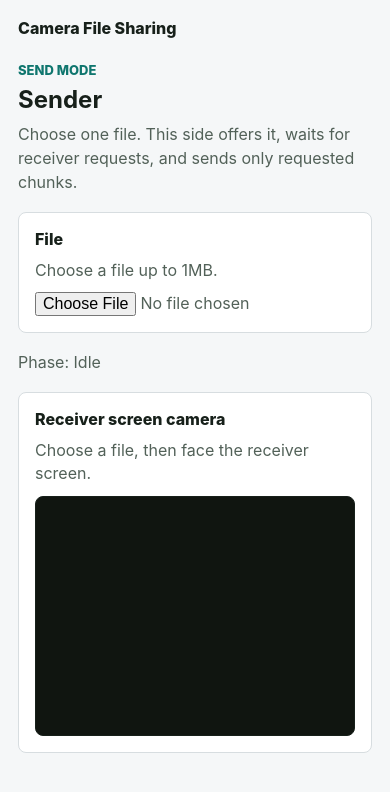
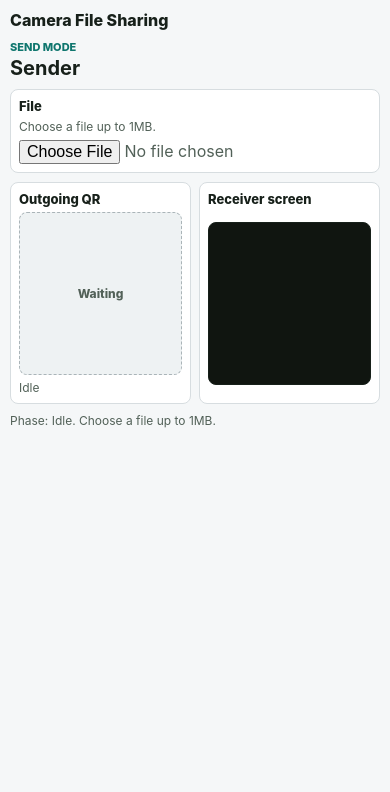
Before and after one commit to serendip811/CameraFileShareing, a React (Vite) app: page / in a window 390 px wide. Both pictures are taken after a click on the button "Send". Shown: the top 792 px of the page. Built offline with nearby package versions, Linux system fonts and the light colour scheme.

Commit message:
feat: compact QR transfer workspace

```diff
--- a/src/App.tsx
+++ b/src/App.tsx
@@ -463,25 +463,30 @@ function SendPanel() {
         />
       </label>
 
-      {qrUrl !== '' && (
+      <div className="transferSurface" aria-label="Transfer workspace">
         <figure className="qrStage">
+          <span className="fieldTitle">Outgoing QR</span>
+          {qrUrl !== '' ? (
             <img className="qrImage" src={qrUrl} alt="Current transfer QR frame" />
-          <figcaption>
-            QR {frameIndex + 1} of {frameCount}
-          </figcaption>
+          ) : (
+            <div className="emptyVisual" aria-hidden="true">
+              Waiting
+            </div>
+          )}
+          <figcaption>{qrUrl !== '' ? `QR ${frameIndex + 1} of ${frameCount}` : getSenderPhaseLabel(phase)}</figcaption>
         </figure>
-      )}
-
-      <p className="statusLine" aria-live="polite">
-        Phase: {getSenderPhaseLabel(phase)}
-      </p>
 
         <div className="cameraPanel">
-        <span className="fieldTitle">Receiver screen camera</span>
+          <span className="fieldTitle">Receiver screen</span>
           <span className="fieldHint">{cameraMessage}</span>
           <video className="cameraPreview compactPreview" ref={responseVideoRef} muted playsInline />
           <canvas ref={responseCanvasRef} hidden />
         </div>
+      </div>
+
+      <p className="statusLine" aria-live="polite">
+        Phase: {getSenderPhaseLabel(phase)}. {status}
+      </p>
 
       {error !== '' && (
         <p className="errorLine" role="alert">
@@ -814,8 +819,26 @@ function ReceivePanel() {
         <p className="subtitle">Keep this camera on the sender screen. This side requests chunks, verifies them, and shows the next QR automatically.</p>
       </div>
 
+      <div className="transferSurface" aria-label="Transfer workspace">
+        <div className="cameraPanel">
+          <span className="fieldTitle">Sender screen</span>
+          <span className="fieldHint">{message}</span>
           <video className="cameraPreview" ref={videoRef} muted playsInline />
           <canvas ref={canvasRef} hidden />
+        </div>
+
+        <figure className="qrStage">
+          <span className="fieldTitle">Outgoing QR</span>
+          {resultQrUrl !== '' ? (
+            <img className="qrImage" src={resultQrUrl} alt={resultType === 'ack' ? 'ACK QR payload' : 'Chunk request QR payload'} />
+          ) : (
+            <div className="emptyVisual" aria-hidden="true">
+              Waiting
+            </div>
+          )}
+          <figcaption>{resultQrUrl !== '' ? (resultType === 'ack' ? 'ACK payload' : 'Chunk request') : 'Request QR'}</figcaption>
+        </figure>
+      </div>
 
       <p className="statusLine" aria-live="polite">
         {offer !== null && receiverState.manifest === null
@@ -828,13 +851,6 @@ function ReceivePanel() {
         <p className="errorLine" role="alert">
           {error}
         </p>
-      )}
-
-      {resultQrUrl !== '' && (
-        <figure className="qrStage">
-          <img className="qrImage" src={resultQrUrl} alt={resultType === 'ack' ? 'ACK QR payload' : 'Chunk request QR payload'} />
-          <figcaption>{resultType === 'ack' ? 'ACK payload' : 'Chunk request'}</figcaption>
-        </figure>
       )}
 
       {download !== null && (
--- a/src/styles.css
+++ b/src/styles.css
@@ -64,7 +64,7 @@ textarea:focus-visible {
 
 .workPanel {
   display: grid;
-  gap: 18px;
+  gap: 14px;
 }
 
 .panelHeader {
@@ -151,11 +151,21 @@ h2 {
 .payloadPanel,
 .cameraPanel {
   display: grid;
-  gap: 10px;
+  gap: 8px;
   border: 1px solid #d7dde0;
   border-radius: 8px;
   background: #fff;
-  padding: 16px;
+  padding: 12px;
+}
+
+.transferSurface {
+  display: grid;
+  grid-template-columns: repeat(2, minmax(0, 1fr));
+  gap: 10px;
+  align-items: stretch;
+  width: 100%;
+  max-width: 860px;
+  margin: 0 auto;
 }
 
 .fieldTitle {
@@ -165,7 +175,7 @@ h2 {
 
 .fieldHint {
   color: #526158;
-  line-height: 1.45;
+  line-height: 1.35;
 }
 
 input[type="file"] {
@@ -185,24 +195,28 @@ input[type="file"] {
 
 .qrStage {
   display: grid;
-  justify-items: start;
-  gap: 10px;
+  gap: 8px;
+  align-content: start;
+  border: 1px solid #d7dde0;
+  border-radius: 8px;
+  background: #fff;
+  padding: 12px;
   color: #526158;
   font-size: 14px;
 }
 
 .qrImage {
-  width: min(72vw, 420px);
+  width: 100%;
   aspect-ratio: 1;
   border: 1px solid #17201a;
   border-radius: 8px;
   background: #fff;
-  padding: 12px;
+  padding: 8px;
 }
 
 .cameraPreview {
   width: 100%;
-  aspect-ratio: 4 / 3;
+  aspect-ratio: 1;
   border: 1px solid #17201a;
   border-radius: 8px;
   background: #101510;
@@ -210,12 +224,24 @@ input[type="file"] {
 }
 
 .compactPreview {
-  max-height: 260px;
+  max-height: none;
 }
 
 .statusLine {
   color: #526158;
-  line-height: 1.45;
+  line-height: 1.35;
+}
+
+.emptyVisual {
+  width: 100%;
+  aspect-ratio: 1;
+  border: 1px dashed #aab4b8;
+  border-radius: 8px;
+  background: #eef2f3;
+  color: #526158;
+  display: grid;
+  place-items: center;
+  font-weight: 800;
 }
 
 .srOnly {
@@ -258,15 +284,28 @@ textarea {
 
 @media (max-width: 640px) {
   .appShell {
-    padding: 18px;
+    min-height: 100svh;
+    padding: 10px;
   }
 
   .topBar {
-    margin-bottom: 24px;
+    margin-bottom: 10px;
   }
 
   .heroPanel {
     padding-top: 22px;
+  }
+
+  .workPanel {
+    gap: 9px;
+  }
+
+  .panelHeader {
+    gap: 3px;
+  }
+
+  .eyebrow {
+    font-size: 11px;
   }
 
   h1 {
@@ -274,11 +313,43 @@ textarea {
   }
 
   h2 {
-    font-size: 24px;
+    font-size: 20px;
   }
 
   .subtitle {
-    font-size: 16px;
+    font-size: 14px;
+    line-height: 1.35;
+  }
+
+  .workPanel .subtitle {
+    display: none;
+  }
+
+  .fileDrop,
+  .cameraPanel,
+  .qrStage {
+    gap: 5px;
+    padding: 8px;
+  }
+
+  .fieldTitle {
+    font-size: 13px;
+  }
+
+  .fieldHint,
+  .statusLine,
+  .qrStage {
+    font-size: 12px;
+  }
+
+  .fileDrop .fieldHint {
+    overflow: hidden;
+    text-overflow: ellipsis;
+    white-space: nowrap;
+  }
+
+  .cameraPanel .fieldHint {
+    display: none;
   }
 
   .modeGrid,
@@ -286,8 +357,13 @@ textarea {
     grid-template-columns: 1fr;
   }
 
+  .transferSurface {
+    gap: 8px;
+  }
+
   .qrImage {
     width: 100%;
+    padding: 6px;
   }
 
   .downloadButton {
```
Also changed, not shown: tasks/lessons.md (+1 -0 lines), tasks/todo.md (+13 -0 lines), 1 other file (tests, documents, lock files or other folders). Lines whose indentation alone changed are shown as unchanged.
